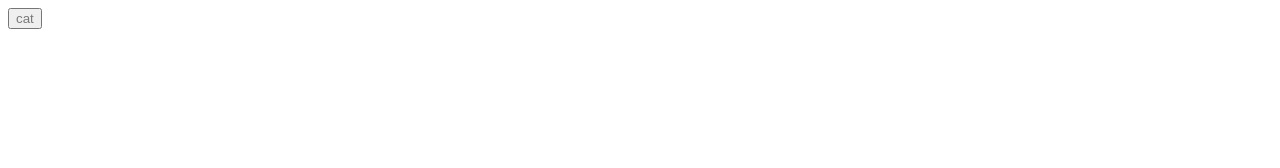
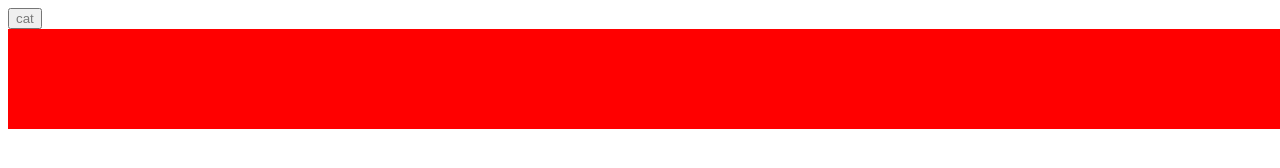
Before and after one commit to wentoos/boss, a React app: page / in a window 1280 px wide. Built offline with nearby package versions, Linux system fonts and the light colour scheme; some packages are replaced by stand-ins of ours.

Commit message:
下拉动画

```diff
--- a/index.html
+++ b/index.html
@@ -1,11 +1,10 @@
 <!doctype html>
-<html lang="en">
+<html lang="zh-CN">
 <head>
   <meta charset="utf-8">
   <title>react</title>
-  <meta name="viewport" content="width=device-width, initial-scale=1">
-  <meta name="x5-fullscreen" content="true">
-  <meta name="apple-mobile-web-app-capable" content="yes" />
+  <meta name="viewport" content="width=device-width, initial-scale=1.0, maximum-scale=1.0, user-scalable=no, shrink-to-fit=no">
+  <meta name="format-detection" content="telephone=no">
 
 </head>
 <body>
--- a/package.json
+++ b/package.json
@@ -55,9 +55,9 @@
   },
   "dependencies": {
     "@types/react": "^16.4.0",
-    "@types/react-addons-css-transition-group": "^15.0.4",
     "@types/react-dom": "^16.0.6",
     "@types/react-transition-group": "^2.0.11",
+    "animate.css": "^3.6.1",
     "axios": "^0.16.2",
     "css-declaration-sorter": "^2.0.0",
     "css-mqpacker": "^6.0.1",
@@ -68,7 +68,6 @@
     "postcss-cssnext": "^3.0.2",
     "pushstate-server": "^3.0.1",
     "react": "^16.4.1",
-    "react-addons-css-transition-group": "^15.6.2",
     "react-dom": "^16.4.1",
     "react-router-dom": "^4.2.2",
     "react-transition-group": "^2.3.1"
--- a/src/common/dropDown.tsx
+++ b/src/common/dropDown.tsx
@@ -2,45 +2,64 @@
  * @Author: Wentoo Yu
  * @Date: 2018-06-25 10:16:45
  * @Last Modified by: Wentoo Yu
- * @Last Modified time: 2018-06-27 14:39:40
+ * @Last Modified time: 2018-06-28 10:45:57
  */
-import { Transition } from 'react-transition-group';
+import { CSSTransition } from 'react-transition-group';
 // var Transition = require('react-transition-group/Transition') ;
 import * as React from 'react'
 
 
 
-const defaultStyle= {
+const defaultStyle = {
     transition: `opacity 300ms ease-in-out`,
     opacity: 0,
+    transform: 'translate3d(0, -100 %, 0)'
 }
 
-const transitionStyles:any= {
+const transitionStyles: any = {
     entering: { opacity: 0 },
     entered: { opacity: 1 },
 };
 
 
 class dropDown extends React.PureComponent {
-    state={
-        in:false
+    state = {
+        in: false
+    }
+    componentWillMount() {
+        // setTimeout(()=>this.setState({in:true}))
+
+    }
+    componentDidMount() {
+        this.setState({ in: true })
     }
     render() {
         return (
             <div>
-                <button onClick={()=>this.setState({in:!this.state.in})}>
+                <button onClick={() => this.setState({ in: !this.state.in })}>
                     cat
                 </button>
-                <Transition in={this.state.in} timeout={500}>
-                    {(state:string) => (
-                        <div style={{
-                            ...defaultStyle,
+                <CSSTransition in={this.state.in} timeout={500}
+                    classNames={{
+                        appear: 'hide',
+                        appearActive: 'hide',
+                        enter: 'hide',
+                        enterActive: 'show fadeInDown animated',
+                        enterDone: 'show',
+                        exit: 'show',
+                        exitActive: 'show fadeOutUp animated',
+                        exitDone: 'hide',
+                    }}
+                >
+                    {(state: string) => (
+                        <div className='hide' style={{
+                            // ...defaultStyle,
                             ...transitionStyles[state]
                         }}>
-                            I'm a fade Transition!!!!!
-                </div>
+                            <div style={{ background: 'red', height: '100px' }}></div>
+                        </div>
                     )}
-                </Transition>
+                </CSSTransition>
             </div>
 
         );
--- a/src/style/index.css
+++ b/src/style/index.css
@@ -1,5 +1,6 @@
 @import url('./selectButton.css');
 @import url('./font-awesome.min.css');
+@import url('../../node_modules/animate.css/animate.css');
 :root{
 --Colors:#797979;
 }
@@ -61,3 +62,11 @@ html,body{
   opacity: 0.01;
   transition: opacity 300ms ease-in;
 }
+.hide{
+    display: none;
+    animation-duration:.5s;
+}
+.show{
+    display: block;
+    animation-duration:.5s;
+}
```
Also changed, not shown: 1 other file.
